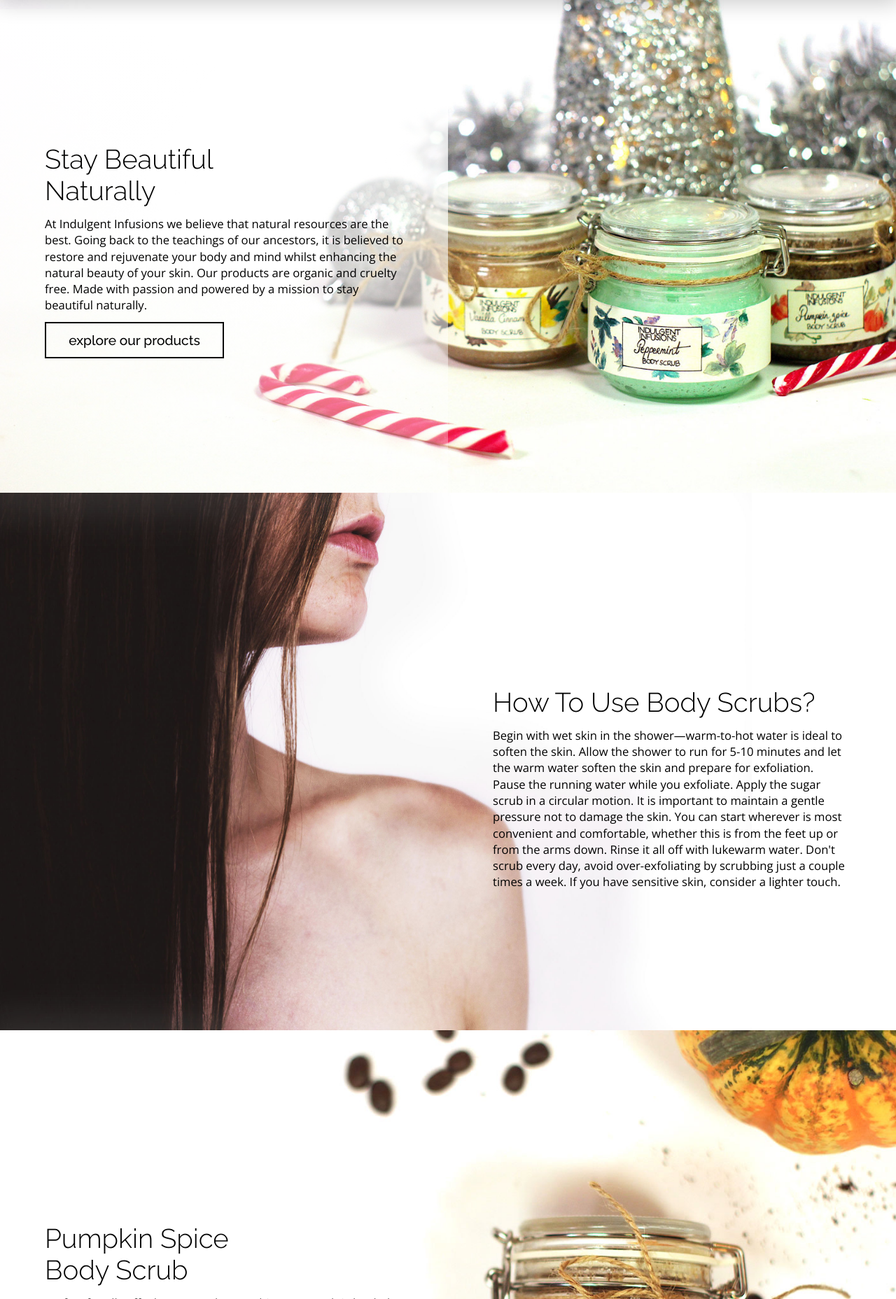
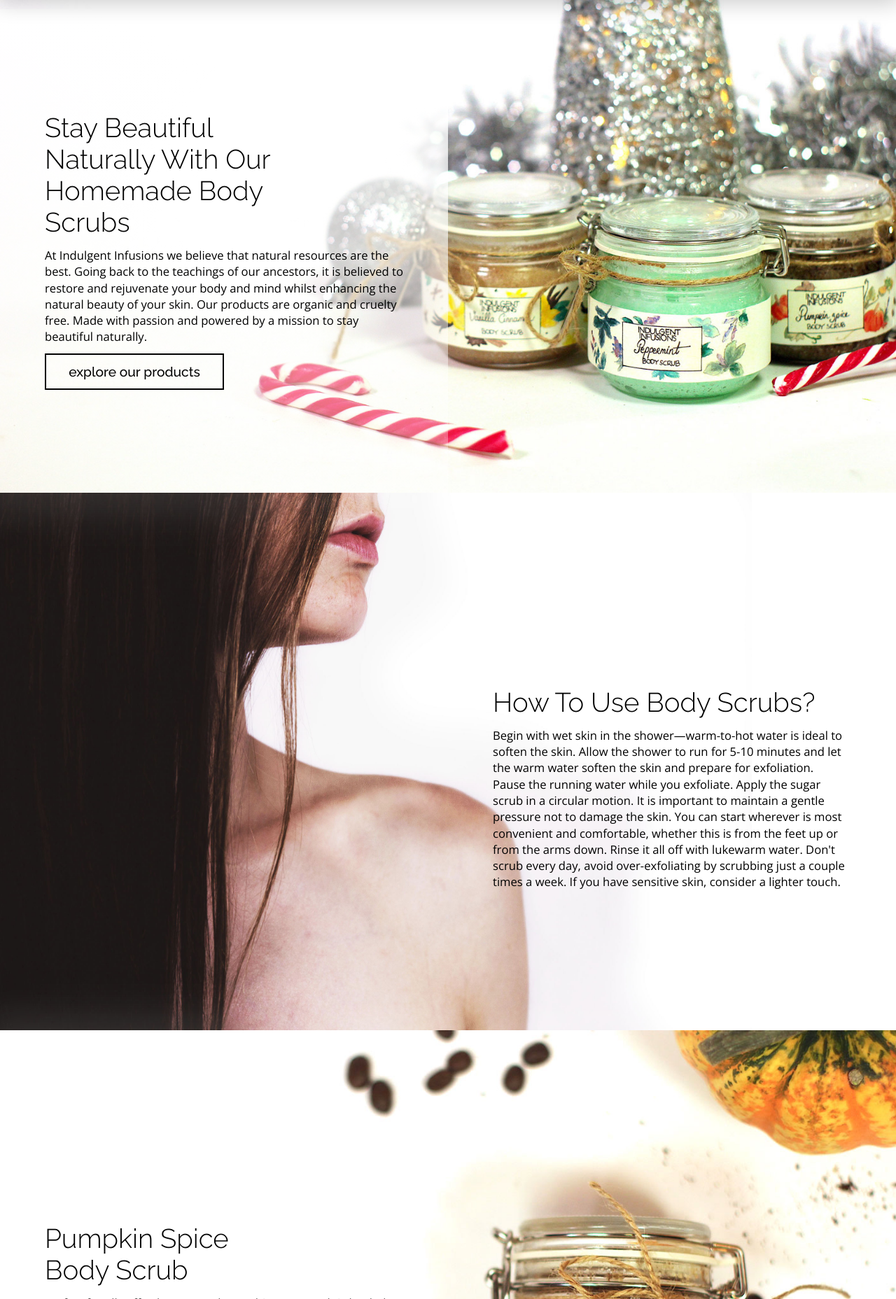
Before and after one commit to radovansurlak/indulgent-dist, a PHP site: page / in a window 1280 px wide. Shown: the part 64-1920 px from the top of the page at 70% size. Run offline with PHP 8.4, Linux system fonts and the light colour scheme; some libraries are stand-ins or nearby versions.

Commit message:
altered text

```diff
--- a/index.php
+++ b/index.php
@@ -25,7 +25,7 @@
 
   <section id="intro">
     <div class="text-content">
-      <h1>Stay Beautiful Naturally</h1>
+      <h1>Stay Beautiful Naturally With Our homemade body scrubs</h1>
       <h2>At Indulgent Infusions we believe that natural resources are the best. Going back to the teachings of our ancestors, it is believed to restore and rejuvenate your body and mind whilst enhancing the natural beauty of your skin. Our products are organic and cruelty free. Made with passion and powered by a mission to stay beautiful naturally.</h2>
       <a class="scroll" href="#pumpkin"><button>explore our products</button></a>
     </div>
@@ -50,7 +50,7 @@
 
     <div class="text-content">
       <h1>Pumpkin spice body scrub</h1>
-      <h2>Perfect for all coffeelovers out there.... this sugarscrub is loaded with coffee and warm spiced to improve blood circulation and awaken tired and duff skin </h2>
+      <h2>Perfect for all coffee lovers out there. This sugarscrub is loaded with coffee and warm spiced to improve blood circulation and awaken tired and duff skin.</h2>
 
       <a href="cart.php"><button type="buy-now" name="button">buy now</button></a>
 
@@ -74,7 +74,7 @@
 
     <div class="text-content">
       <h1>Vanilla Cinnamon Body Scrub</h1>
-      <h2>If you have a sweet tooth, then this is perfect for you... This anti-oxidant rich scrub does not only leave you skin smooth but also smelling like a piece of a perfect cookie!</h2>
+      <h2>If you have a sweet tooth, then this is perfect for you... This anti-oxidant rich scrub does not only leave your skin smooth but also smelling like a piece of a perfect cookie!</h2>
       <a href="cart.php"><button type="buy-now" name="button">buy now</button></a>
       <h3>Ingredients</h3>
 
@@ -97,7 +97,7 @@
 
     <div class="text-content">
       <h1>Pepermint sugar body scrub</h1>
-      <h2>Tired legs? Let this peppermint infused scrub exfoliate your skin and sooth your tight muscles. Additionally the peppermint will help calm both your body and mind</h2>
+      <h2>Tired legs? Let this peppermint infused scrub exfoliate your skin and sooth your tight muscles. Additionally the peppermint will help to calm both your body and mind</h2>
       <a href="cart.php"><button type="buy-now" name="button">buy now</button></a>
       <h3>Ingredients</h3>
 
```
